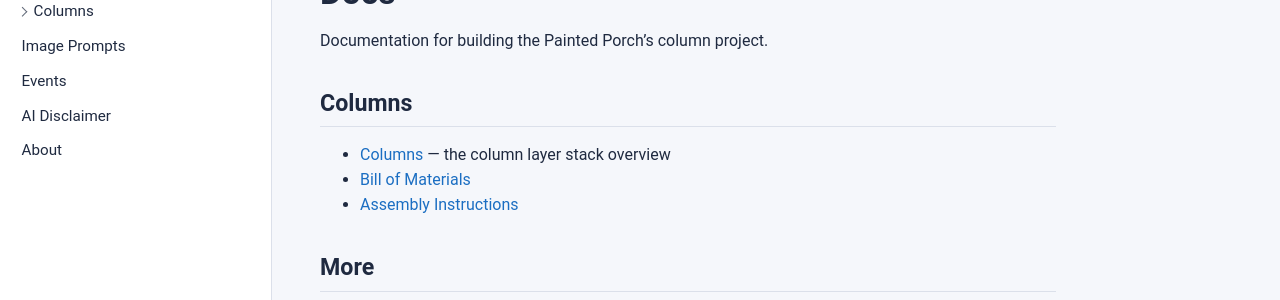
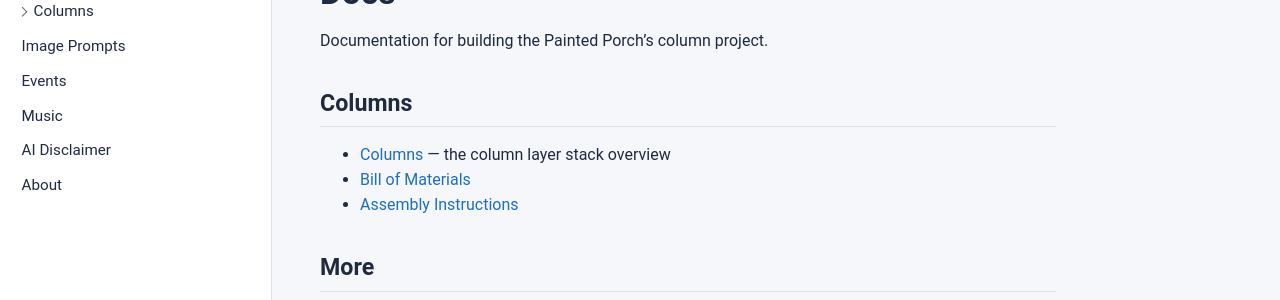
Before and after one commit to OpenEugene/PaintedPorch, a Jekyll site: the page built from docs/Docs.md, in a window 1280 px wide. Shown: the part 150-450 px from the top of the page. Built offline with Jekyll 4.4.1, drawn with Linux system fonts in a browser that asks for light colours; our own code applies the rules of GitHub Pages for plain Markdown files.

Commit message:
Regenerate navigation.yml — Music was missing from the sidebar
_data/navigation.yml only auto-refreshes through a newer wikidown-mcp
than the 0.4.0 installed here, so it went stale as soon as Music.md
was added afterward through the older tooling. Manually regenerated.

Co-Authored-By: Claude Sonnet 5 <noreply@anthropic.com>

```diff
--- a/docs/_data/navigation.yml
+++ b/docs/_data/navigation.yml
@@ -16,6 +16,8 @@
   url: "/Image Prompts.html"
 - title: "Events"
   url: "/Events.html"
+- title: "Music"
+  url: "/Music.html"
 - title: "AI Disclaimer"
   url: "/AI Disclaimer.html"
 - title: "About"
```
